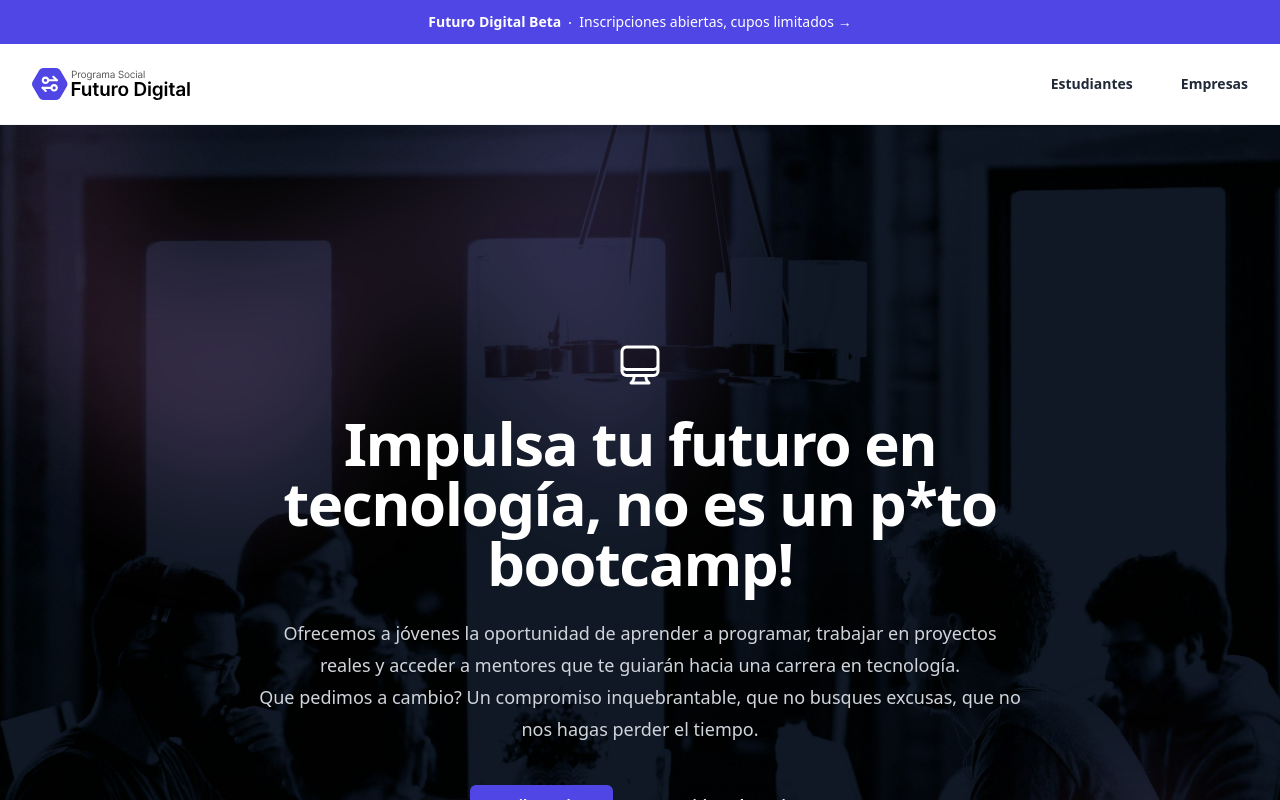
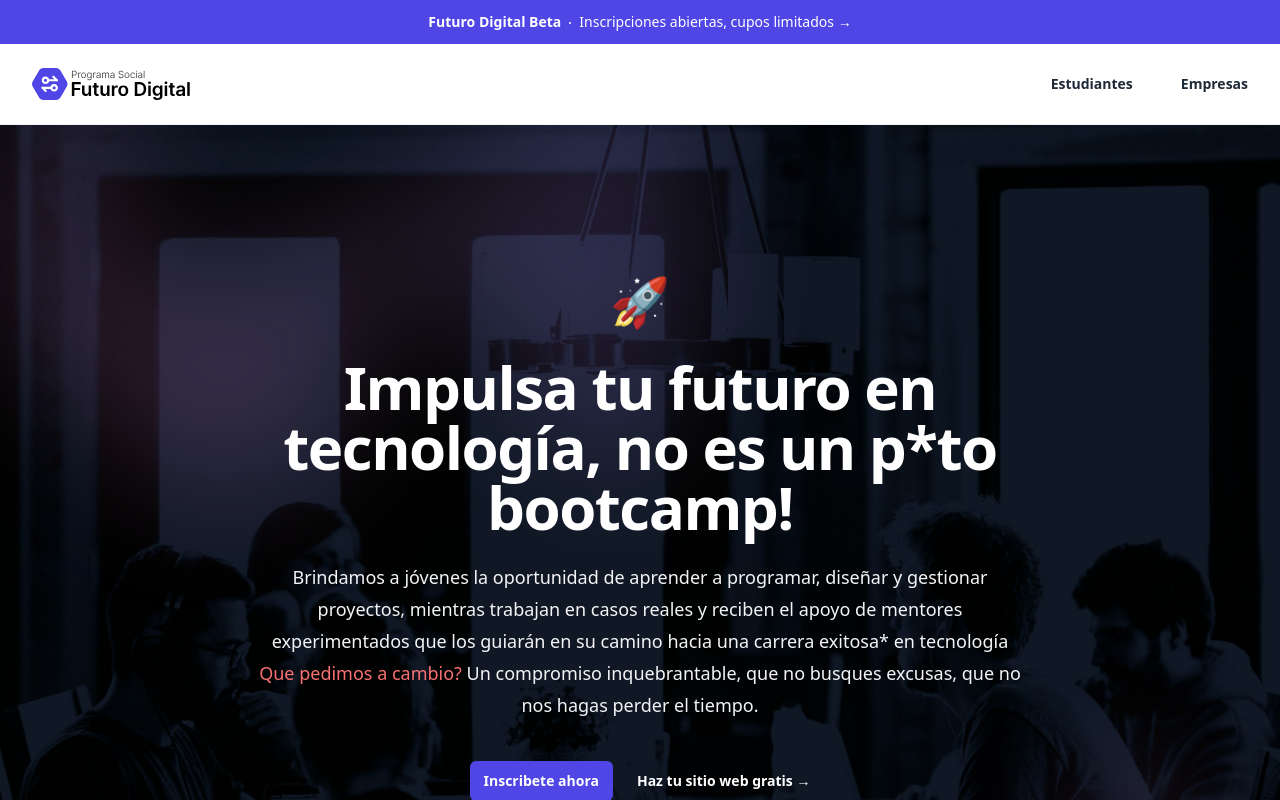
Before and after one commit to wondercraft-co/futuro-digital-nextjs-website, a Next.js app: page / in a window 1280 px wide. Shown: the top 800 px of the page. Built offline with nearby package versions, Linux system fonts and the light colour scheme; a web font is replaced by a local one.

Commit message:
hero update

```diff
--- a/src/components/Homepage/Hero.tsx
+++ b/src/components/Homepage/Hero.tsx
@@ -25,8 +25,9 @@ export default function Hero() {
             className="relative left-[calc(50%-11rem)] aspect-[1155/678] w-[36.125rem] -translate-x-1/2 rotate-[30deg] bg-gradient-to-tr from-[#ff80b5] to-[#9089fc] opacity-20 sm:left-[calc(50%-30rem)] sm:w-[72.1875rem]"
           />
         </div>
-        <div className="mx-auto max-w-3xl py-32 sm:pt-40 sm:pb-44">
-          <ComputerDesktopIcon className="h-12 w-12 text-white mx-auto mb-6" />
+        <div className="mx-auto max-w-3xl py-24 sm:pt-24 sm:pb-44">
+          {/* <ComputerDesktopIcon className="h-12 w-12 text-white mx-auto mb-6" /> */}
+          <div className="text-5xl text-center mb-8">🚀</div>
           {/* <div className="hidden sm:mb-8 sm:flex sm:justify-center">
             <div className="relative rounded-full px-3 py-1 text-sm leading-6 text-gray-400 ring-1 ring-white/10 hover:ring-white/20">
               Announcing our next round of funding.{" "}
@@ -40,12 +41,14 @@ export default function Hero() {
             <h1 className="text-4xl font-bold tracking-tight text-white sm:text-6xl">
               Impulsa tu futuro en tecnología, no es un p*to bootcamp!
             </h1>
-            <p className="mt-6 text-lg leading-8 text-gray-300">
-              Ofrecemos a jóvenes la oportunidad de aprender a programar,
-              trabajar en proyectos reales y acceder a mentores que te guiarán
-              hacia una carrera en tecnología. <br />
-              Que pedimos a cambio? Un compromiso inquebrantable, que no busques
-              excusas, que no nos hagas perder el tiempo.
+            <p className="mt-6 text-lg leading-8 text-gray-100">
+              Brindamos a jóvenes la oportunidad de aprender a programar,
+              diseñar y gestionar proyectos, mientras trabajan en casos reales y
+              reciben el apoyo de mentores experimentados que los guiarán en su
+              camino hacia una carrera exitosa* en tecnología <br />
+              <span className="text-red-400">Que pedimos a cambio?</span> Un
+              compromiso inquebrantable, que no busques excusas, que no nos
+              hagas perder el tiempo.
             </p>
             <div className="mt-10 flex items-center justify-center gap-x-6">
               <a
```
